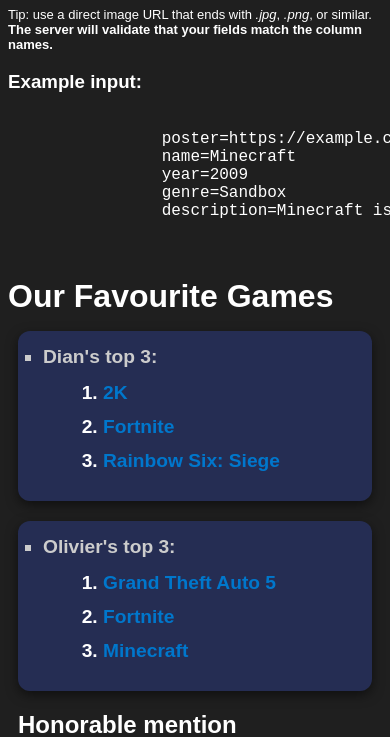
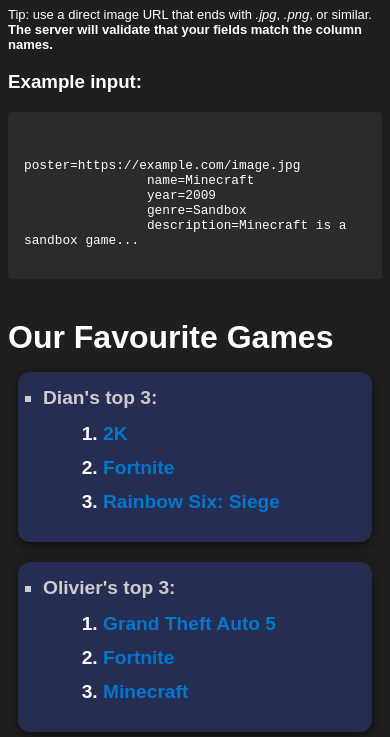
Before and after one commit to DianHadzhiev/webTechDianOlivier, a plain HTML site: page a1-markup/index.html in a window 390 px wide. Shown: the part 2992-3729 px from the top of the page. Drawn offline with Linux system fonts and the light colour scheme.

Commit message:
Report and final changes

```diff
--- a/a1-markup/style.css
+++ b/a1-markup/style.css
@@ -331,6 +331,17 @@
     display: block;
     width: 100%;
   }
+  pre {
+    font-size: 0.8rem;
+    overflow-x: auto;
+    white-space: pre-wrap;
+    word-wrap: break-word;
+    max-width: 100%;
+    padding: 1rem;
+    box-sizing: border-box;
+    background-color: #2b2b2b;
+    border-radius: 4px;
+  }
 
   .media-table,
   .media-table thead,
```
